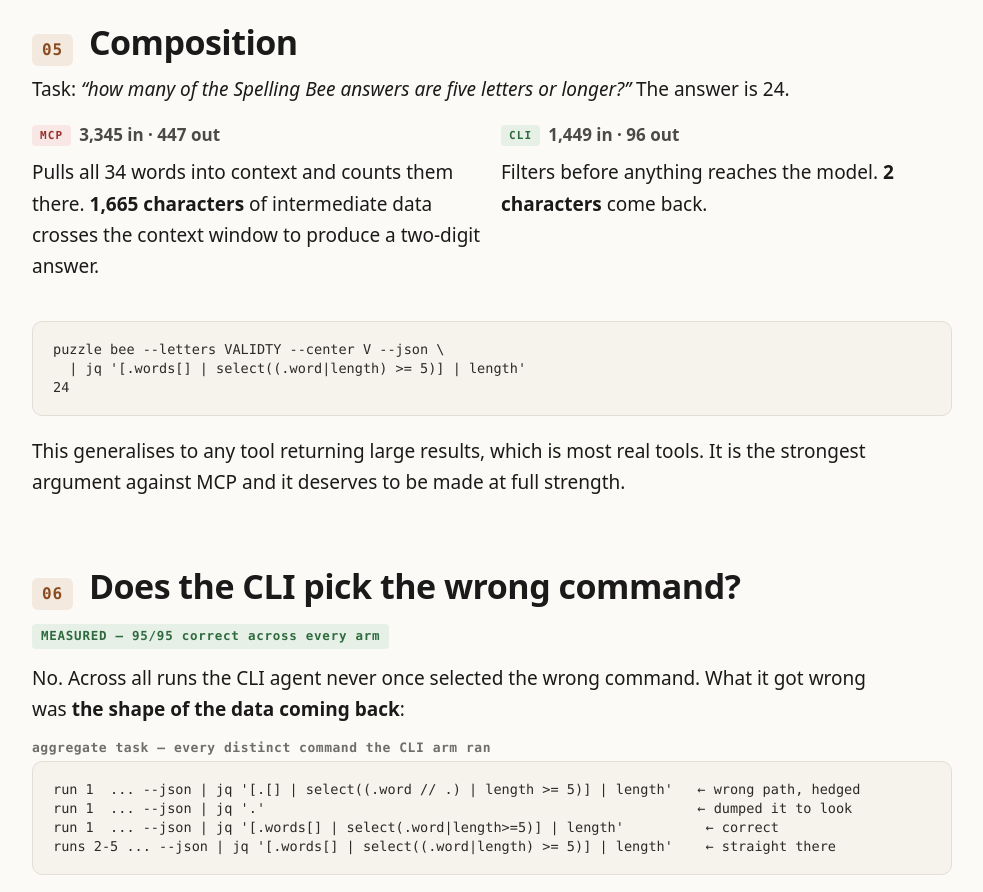
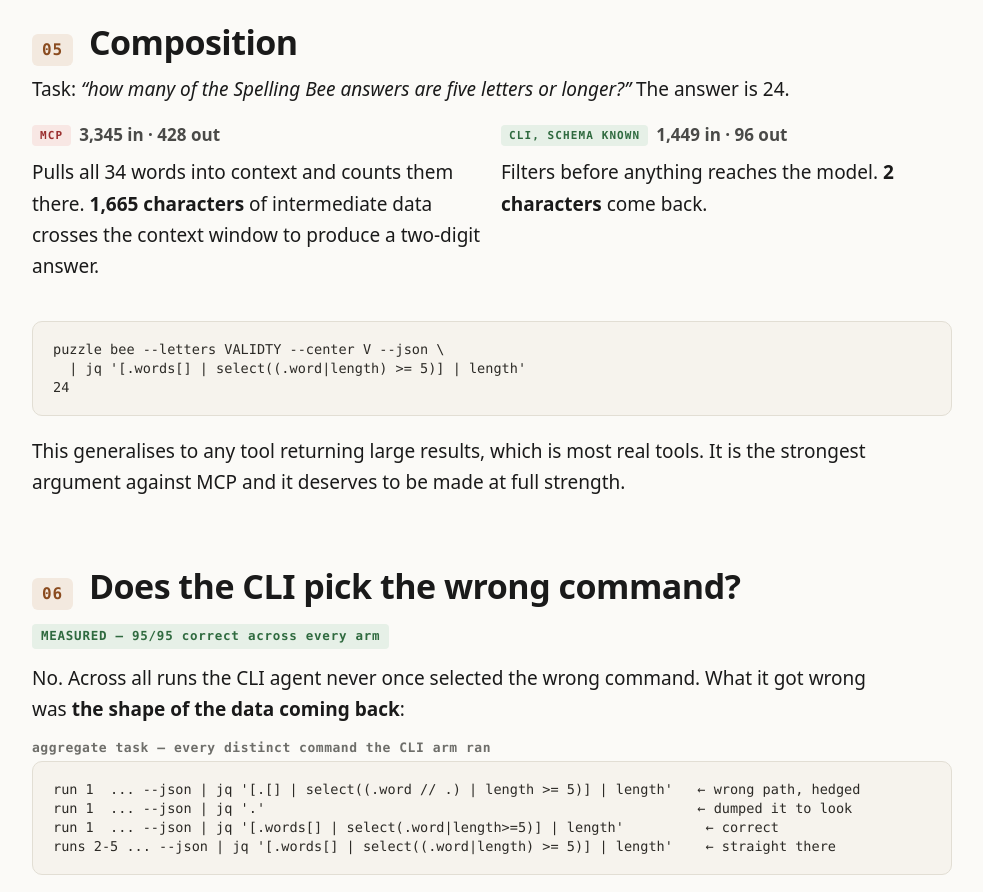
Before and after one commit to Overclock-Accelerator/digible-mcp-training-starter, a plain HTML site: page 08-mcp-vs-cli/index.html in a window 1280 px wide. Shown: the part 3540-4432 px from the top of the page, without its empty margins (148-1131 px from the left). Drawn offline with Linux system fonts and the light colour scheme.

Commit message:
Fix stale figure in 08 page; repair 09 Results heading

```diff
--- a/08-mcp-vs-cli/index.html
+++ b/08-mcp-vs-cli/index.html
@@ -285,11 +285,11 @@ CLI   40   #####                                       2,217</code></pre>
 
   <div class="ba">
     <div>
-      <h4><span class="pill bad">MCP</span> 3,345 in &middot; 447 out</h4>
+      <h4><span class="pill bad">MCP</span> 3,345 in &middot; 428 out</h4>
       <p>Pulls all 34 words into context and counts them there. <strong>1,665 characters</strong> of intermediate data crosses the context window to produce a two-digit answer.</p>
     </div>
     <div>
-      <h4><span class="pill good">CLI</span> 1,449 in &middot; 96 out</h4>
+      <h4><span class="pill good">CLI, schema known</span> 1,449 in &middot; 96 out</h4>
       <p>Filters before anything reaches the model. <strong>2 characters</strong> come back.</p>
     </div>
   </div>
```
Also changed, not shown: 1 other file.
